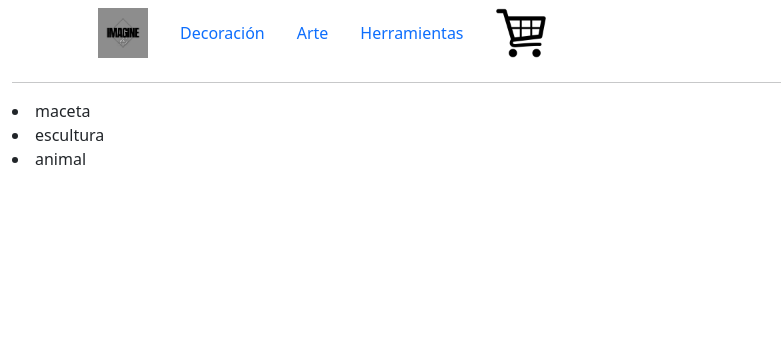
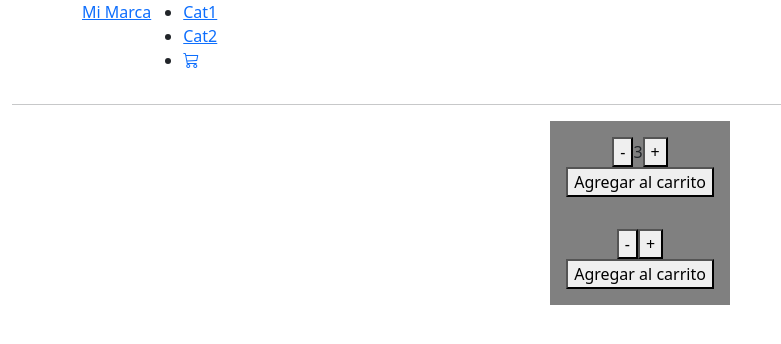
Before and after one commit to Sergiorgw/ReactProyecto.github.io, a React (Create React App) app: page / in a window 1280 px wide. Shown: the top 344 px of the page, without its empty margins (0-781 px from the left). Built offline with nearby package versions, Linux system fonts and the light colour scheme.

Commit message:
agregar contador

```diff
--- a/public/index.html
+++ b/public/index.html
@@ -27,6 +27,7 @@
     <!-- bootstrap icons -->
     <link rel="stylesheet" href="https://cdn.jsdelivr.net/npm/bootstrap-icons@1.9.1/font/bootstrap-icons.css">
     <title>Imagine3D</title>
+    <!-- bootstrap -->
     <link href="https://cdn.jsdelivr.net/npm/bootstrap@5.2.0/dist/css/bootstrap.min.css" rel="stylesheet" integrity="sha384-gH2yIJqKdNHPEq0n4Mqa/HGKIhSkIHeL5AyhkYV8i59U5AR6csBvApHHNl/vI1Bx" crossorigin="anonymous">
 
   </head>
--- a/src/App.css
+++ b/src/App.css
@@ -1,3 +1,7 @@
-.fondo-claro {
-  background-color: #90b6b4;
+.counter{
+    width: fit-content;
+    background-color: gray;
+    margin: auto;
+    padding: 1rem;
+    text-align: center;
 }
--- a/src/App.js
+++ b/src/App.js
@@ -1,19 +1,18 @@
 import './App.css';
-import NavBar from './assets/navBar/NavBar';
-import ItemListContainer from './assets/itemList/itemListContainer';
-
+import NavBar from './NavBar';
+import ItemListContainer from './ItemListContainer';
+import ItemCount from './ItemCount';
 
 function App() {
-
-
-  const productos = ["maceta","escultura","animal"];
 
   return (
     <div className='container-fluid'>
       <NavBar />
       <hr />
-      <ItemListContainer producto ={productos} titulo="mi lista"/>
+      <ItemListContainer />
+      <ItemCount />
     </div>
+
   );
 }
 
--- /dev/null
+++ b/src/ItemCount/index.jsx
@@ -0,0 +1,25 @@
+
+import React, { useState } from 'react';
+
+export const ItemCount = ({initial, stock, onAdd}) => {
+    const [count, setCount] = useState (initial);
+    const decrease = () => {
+        setCount (count - 1);
+    }
+    const increase = () =>{
+        setCount(count + 1);
+    }
+
+    return (
+        <div className="counter">
+            <button disabled={count <=1} onClick={decrease}>-</button>
+            <span>{count}</span>
+            <button disabled={count >=stock} onClick={increase}>+</button>
+            <div>
+                <button disabled={stock <=0} onClick={() => onAdd(count)}>Agregar al carrito</button>
+            </div>
+        </div>
+    );
+}
+
+export default ItemCount;
--- /dev/null
+++ b/src/ItemListContainer/index.jsx
@@ -0,0 +1,15 @@
+import React from "react";
+import Title from "../Title";
+import ItemCount from "../ItemCount";
+
+export const ItemListContainer = ({texto}) =>{
+    const onAdd = (quantity) =>{
+        console.log(`Compraste ${quantity} unidades `)
+    }
+    return(
+        <><Title greeting='Texto' />
+        <ItemCount initial={3} stock={8} onAdd={onAdd} />
+        </>
+    );
+}
+ export default ItemListContainer;
--- /dev/null
+++ b/src/NavBar/index.jsx
@@ -0,0 +1,29 @@
+import React from "react";
+import CartWidget from "../cartWidget";
+
+export const NavBar = () => {
+    return (
+        <div className="container">
+            <nav className="nav">
+                <div className="nav__brand">
+                    <a className="nav__link" href="empty">Mi Marca</a>
+                </div>
+                <ul className="nav__list">
+                    <li>
+                        <a className="nav__link" href="empty">Cat1</a>
+                    </li>
+                    <li>
+                        <a className="nav__link" href="empty">Cat2</a>
+                    </li>
+                    <li>
+                        <a className="nav__link" href="empty">
+                            <CartWidget />
+                        </a>
+                    </li>
+                </ul>
+            </nav>
+        </div>
+    );
+}
+
+export default NavBar;
--- /dev/null
+++ b/src/Title/index.jsx
@@ -0,0 +1,10 @@
+import React from "react";
+
+export const Title = (props) => {
+    console.log(props);
+    return (
+        <h1>  </h1>
+    );
+}
+
+export default Title;
--- a/src/assets/itemList/itemListContainer.jsx
+++ /dev/null
@@ -1,24 +0,0 @@
-import React from "react";
-
-const ItemListContainer = (props) => {
-
-    const {
-        producto
-    } = props;
-
-    return (
-        <div>
-
-
-{
-    producto.map((elemento)=>{
-        return <li>{elemento}</li>
-    })
-}
-
-
-        </div>
-    )
-}
-
-export default ItemListContainer;
--- a/src/assets/navBar/NavBar.jsx
+++ /dev/null
@@ -1,31 +0,0 @@
-import React from "react";
-import logo from "../images/logo3D.png"
-import cart from "../images/cart.png"
-
-const NavBar = () => {
-    return (
-        <div className="container">
-            <ul className="nav d-flex align-items-center">
-                <li className="nav-item">
-                    <a className="nav-link active" aria-current="page" href="https://www.google.com.ar/"><img src={logo} width="50" alt="Imagine 3D" /></a>
-                </li>
-                <li className="nav-item">
-                    <a className="nav-link link_header" href="https://www.google.com.ar/">Decoración</a>
-                </li>
-                <li className="nav-item">
-                    <a className="nav-link link_header" href="https://www.google.com.ar/">Arte</a>
-                </li>
-                <li className="nav-item">
-                    <a className="nav-link link_header" href="https://www.google.com.ar/">Herramientas</a>
-                </li>
-                <li className="nav-item">
-                    <a className="nav-link link_header" href="https://www.google.com.ar/">
-                        <img src={cart} width="50" alt="carrito"></img>
-                    </a>
-                </li>
-            </ul>
-        </div>
-    )
-}
-
-export default NavBar;
--- /dev/null
+++ b/src/cartWidget/index.jsx
@@ -0,0 +1,8 @@
+import React from "react";
+
+export const CartWidget = () => {
+    return(
+        <i className="bi bi-cart3"></i>
+    );
+}
+export default CartWidget;
```
